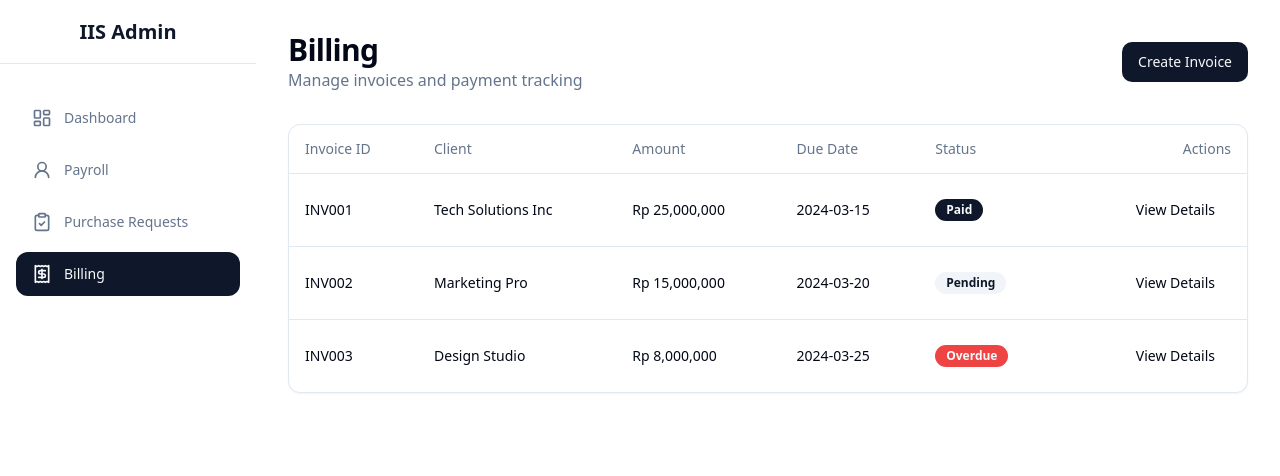
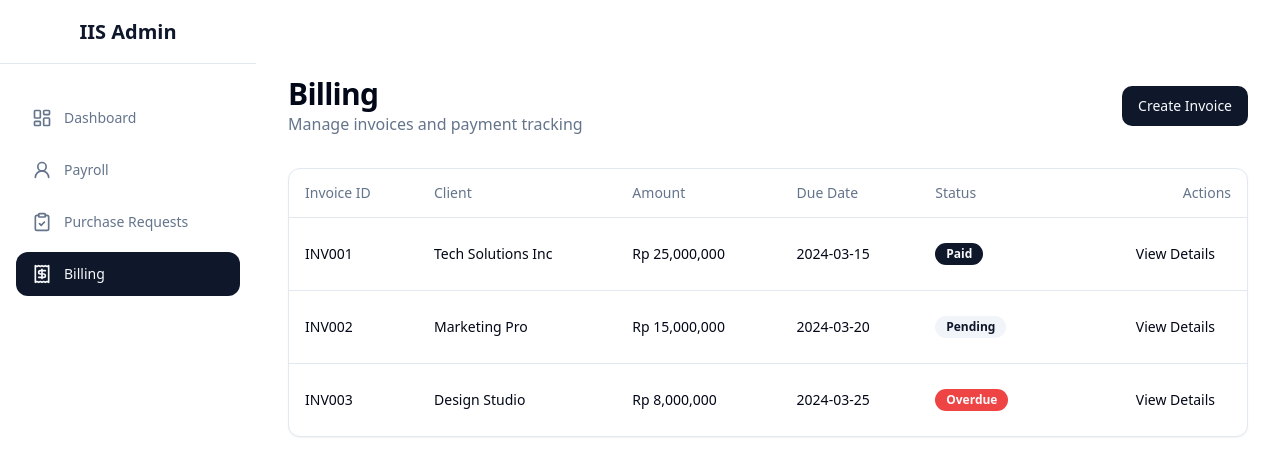
Before and after one commit to stefanus-ai-tech/payroll-purchasing-billing, a React (Vite) app: page /billing in a window 1280 px wide. Shown: the top 476 px of the page. Built offline with nearby package versions, Linux system fonts and the light colour scheme.

Commit message:
Visual edit in Lovable
Edited UI in Lovable

```diff
--- a/src/pages/Billing.tsx
+++ b/src/pages/Billing.tsx
@@ -24,7 +24,7 @@ const invoices = [{
 }];
 export default function Billing() {
   return <MainLayout>
-      <div className="space-y-8 animate-fade-up px-0">
+      <div className="space-y-8 animate-fade-up px-0 my-[44px]">
         <div className="flex justify-between items-center">
           <div>
             <h2 className="text-3xl font-bold tracking-tight">Billing</h2>
```
